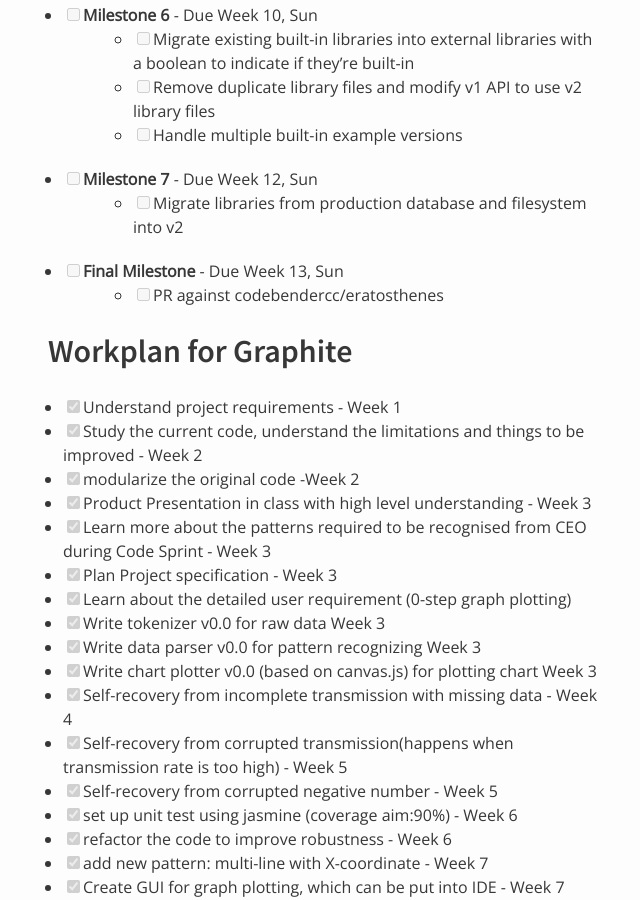
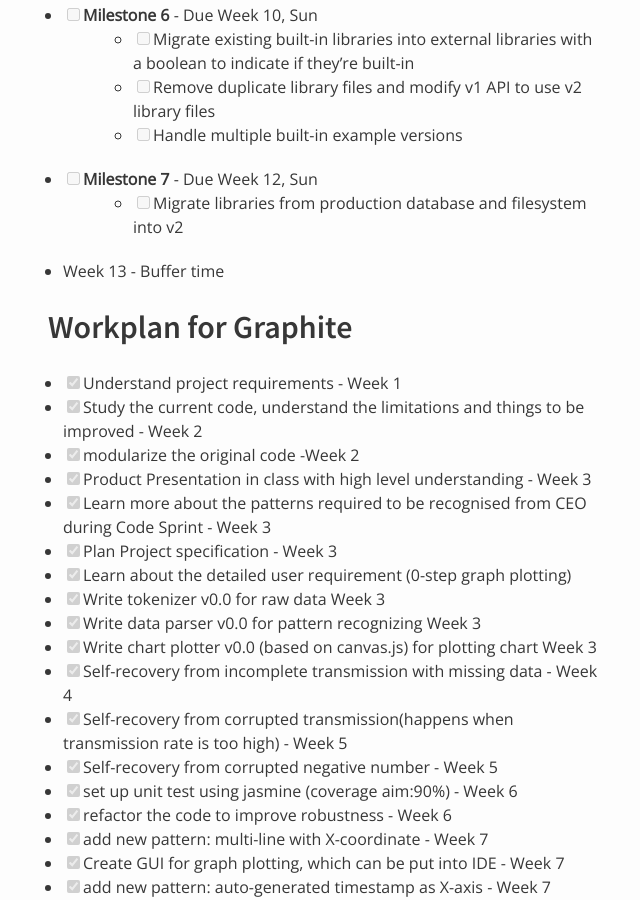
Before and after one commit to nus-oss/cs3281-AY1516S2-website, a Jekyll site: the page built from teams/codebender.md, in a window 1280 px wide and 900 px high, scrolled down 2807 px. Shown: the whole window, without its empty margins (322-962 px from the left). Built offline with Jekyll 4.4.1, drawn with Linux system fonts in a browser that asks for light colours.

Commit message:
Update Eratosthenes' workplan

```diff
--- a/teams/codebender.md
+++ b/teams/codebender.md
@@ -99,8 +99,7 @@
     * [ ] Handle multiple built-in example versions
 * [ ] **Milestone 7** - Due Week 12, Sun
     * [ ] Migrate libraries from production database and filesystem into v2
-* [ ] **Final Milestone** - Due Week 13, Sun
-    * [ ] PR against codebendercc/eratosthenes
+* Week 13 - Buffer time
 
 
 ## Workplan for Graphite
```
